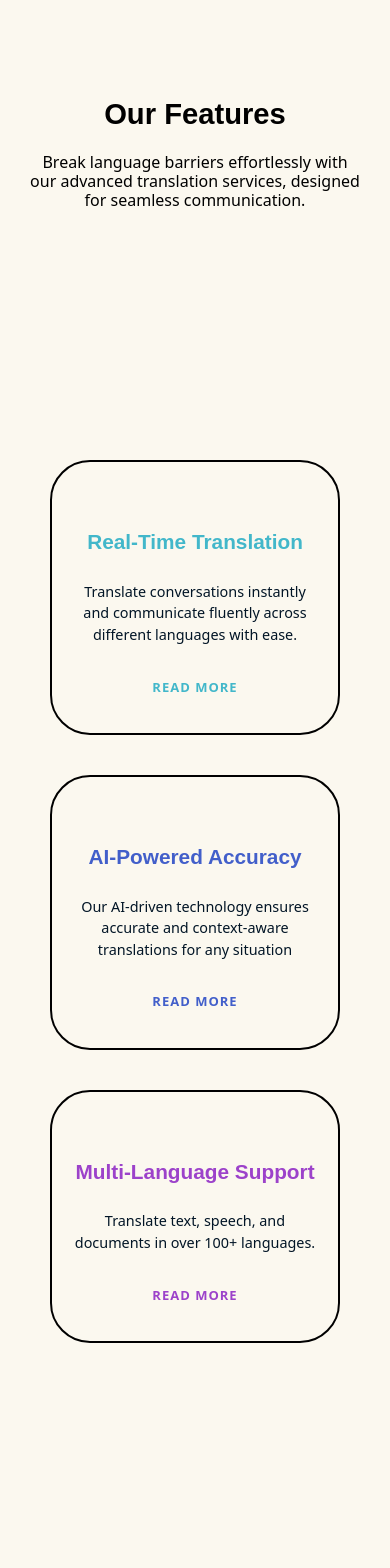
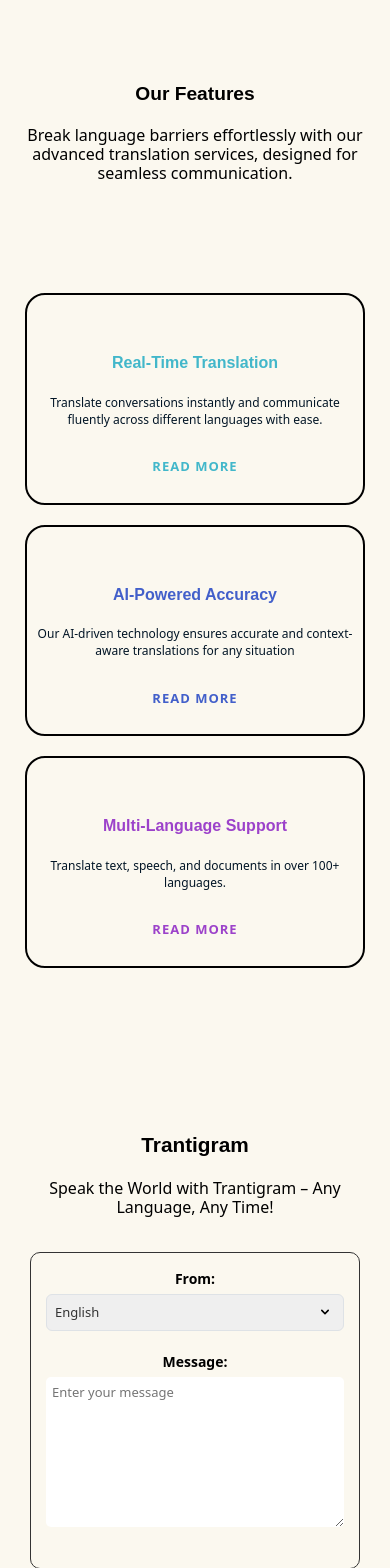
Before and after one commit to dinesh4343/trantigram, a React (Create React App) app: page / in a window 390 px wide. Shown: the part 160-1728 px from the top of the page. Built offline with nearby package versions, Linux system fonts and the light colour scheme.

Commit message:
Refactor project structure: move components to JS folder; add ScrollToTop and Features components; update styles for responsiveness

```diff
--- a/src/Css/Features.css
+++ b/src/Css/Features.css
@@ -161,3 +161,101 @@
     flex-direction: column;
   }
 }
+
+
+/* For tablets and smaller screens */
+@media (max-width: 1024px) {
+  .section-feature {
+    padding: 20px;
+    margin-bottom: 150px;
+  }
+
+  .section-lead {
+    max-width: 90%;
+    margin-bottom: 180px;
+  }
+
+  .Features h3 {
+    font-size: 1.6rem; /* Reduce heading size */
+  }
+
+  .Features p {
+    font-size: 0.85rem; /* Adjust text size */
+  }
+
+  .service {
+    margin: 15px;
+    padding: 15px;
+    border-radius: 30px;
+  }
+}
+
+/* For mobile devices */
+@media (max-width: 768px) {
+  .section-feature {
+
+    padding: 15px;
+    margin-bottom: 100px;
+  }
+
+  .section-lead {
+    max-width: 100%;
+    margin-bottom: 100px;
+  }
+
+  .Features h3 {
+    font-size: 1.4rem;
+  }
+
+  .Features p {
+    font-size: 0.8rem;
+    line-height: 1.4;
+  }
+
+  .service {
+    border-radius: 20px;
+    padding: 12px;
+  }
+
+  .service h4 {
+    font-size: 1.1rem;
+  }
+
+  .service i {
+    font-size: 2.5rem;
+  }
+}
+
+/* For very small screens (phones) */
+@media (max-width: 480px) {
+  .Features h3 {
+    font-size: 1.2rem;
+  }
+
+  .Features p {
+    font-size: 0.75rem;
+    margin: 0.8rem 0;
+  }
+
+  .service {
+    padding: 10px;
+    margin: 10px;
+  }
+
+  .service h4 {
+    font-size: 1rem;
+  }
+
+  .service i {
+    font-size: 2rem;
+  }
+
+  .service .cta span {
+    font-size: 0.5rem;
+  }
+
+  .services-grid {
+    flex-direction: column;
+    align-items: center;
+  }
+}
--- a/src/Css/Translator.css
+++ b/src/Css/Translator.css
@@ -106,3 +106,73 @@
     gap: 20px;
 
   }
+
+
+
+  /* For tablets and smaller screens */
+@media (max-width: 1024px) {
+  .translate-container {
+    grid-template-columns: 1fr; /* Stack elements in one column */
+    height: auto;
+    padding: 20px;
+  }
+
+  .colorful-form {
+    max-width: 90%; /* Adjust width for smaller screens */
+  }
+
+  .translate h3 {
+    font-size: 1.5rem; /* Reduce heading size */
+  }
+
+  .translate-lead {
+    max-width: 90%;
+    font-size: 1rem;
+  }
+}
+
+/* For mobile devices */
+@media (max-width: 768px) {
+  .translate {
+    padding: 20px;
+  }
+
+  .colorful-form {
+    max-width: 100%;
+    padding: 15px;
+  }
+
+  .form-input, select {
+    padding: 8px;
+    font-size: 14px;
+  }
+
+  .translate-container {
+    height: auto;
+    padding: 10px;
+  }
+
+  textarea.form-input {
+    height: 150px;
+  }
+}
+
+/* For very small screens (phones) */
+@media (max-width: 480px) {
+  .translate h3 {
+    font-size: 1.3rem;
+  }
+
+  .form-label {
+    font-size: 14px;
+  }
+
+  .form-input, select {
+    font-size: 13px;
+    padding: 6px;
+  }
+
+  .translate-container {
+    gap: 10px;
+  }
+}
--- a/src/Header.js
+++ b/src/JS/Header.js
@@ -1,5 +1,5 @@
 
-import './App.css'
+
 import Container from 'react-bootstrap/Container';
 import Nav from 'react-bootstrap/Nav';
 import Navbar from 'react-bootstrap/Navbar';
--- a/src/Translator.js
+++ b/src/JS/Translator.js
@@ -1,4 +1,3 @@
-import { div } from "framer-motion/client";
 import React, { useState, useEffect } from "react";
 const Translator = () => {
 
```
Also changed, not shown: src/App.js (+8 -6 lines), src/JS/Features.js (renamed from src/Features.js), src/JS/Footer.js (renamed from src/Footer.js), src/JS/Gif.js (renamed from src/Gif.js), src/JS/ThemeToggle.js (renamed from src/ThemeToggle.js), src/JS/Top.js (renamed from src/Top.js).
